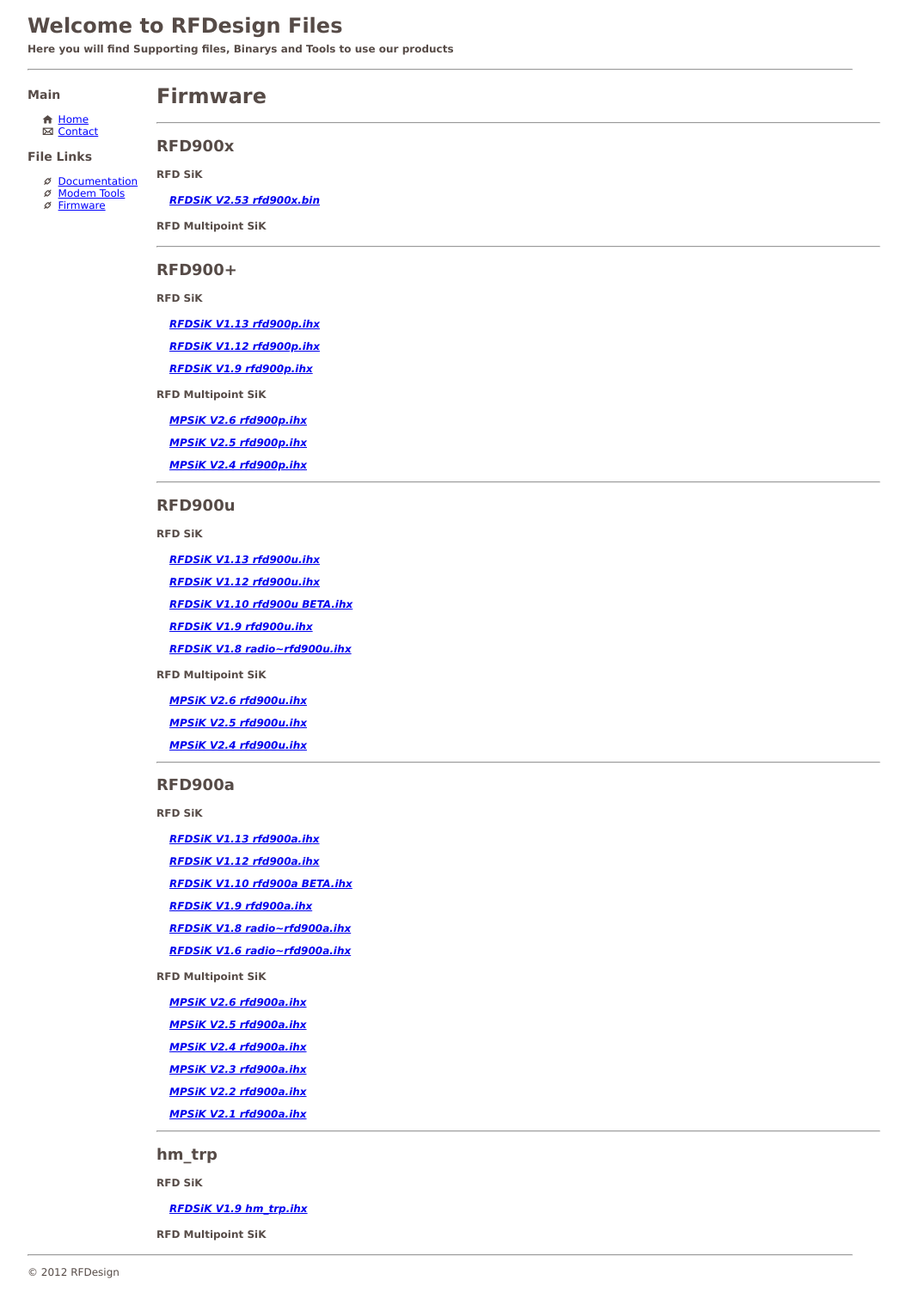
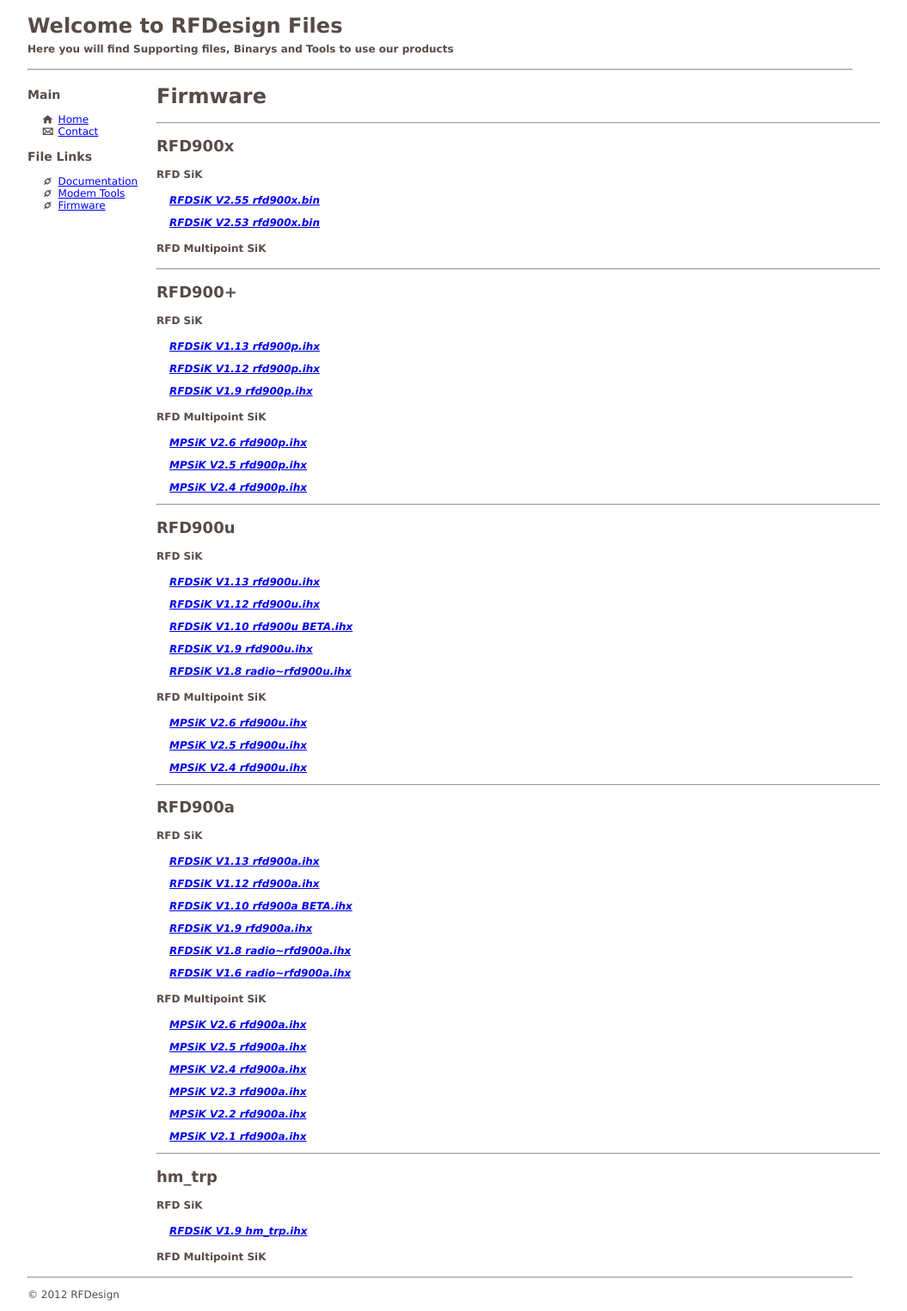
Before and after one commit to RFDesign/rfdesign.github.io, a Jekyll site: the page built from firmware.html, in a window 1280 px wide. Shown: the whole page at 86% size, without its empty margins (26-1081 px from the left). Built offline with Jekyll 4.4.1, drawn with Linux system fonts in a browser that asks for light colours; before the commit the page ends 1499 px from its top, so only the background shows below that.

Commit message:
Added RFDSik V2.55 900x binary

```diff
--- a/_data/firmware.yml
+++ b/_data/firmware.yml
@@ -1,6 +1,7 @@
 - modems:
     heading: RFD900x
     SIK:
+        - file: RFDSiK V2.55 rfd900x.bin
         - file: RFDSiK V2.53 rfd900x.bin
 
 - modems:
```
